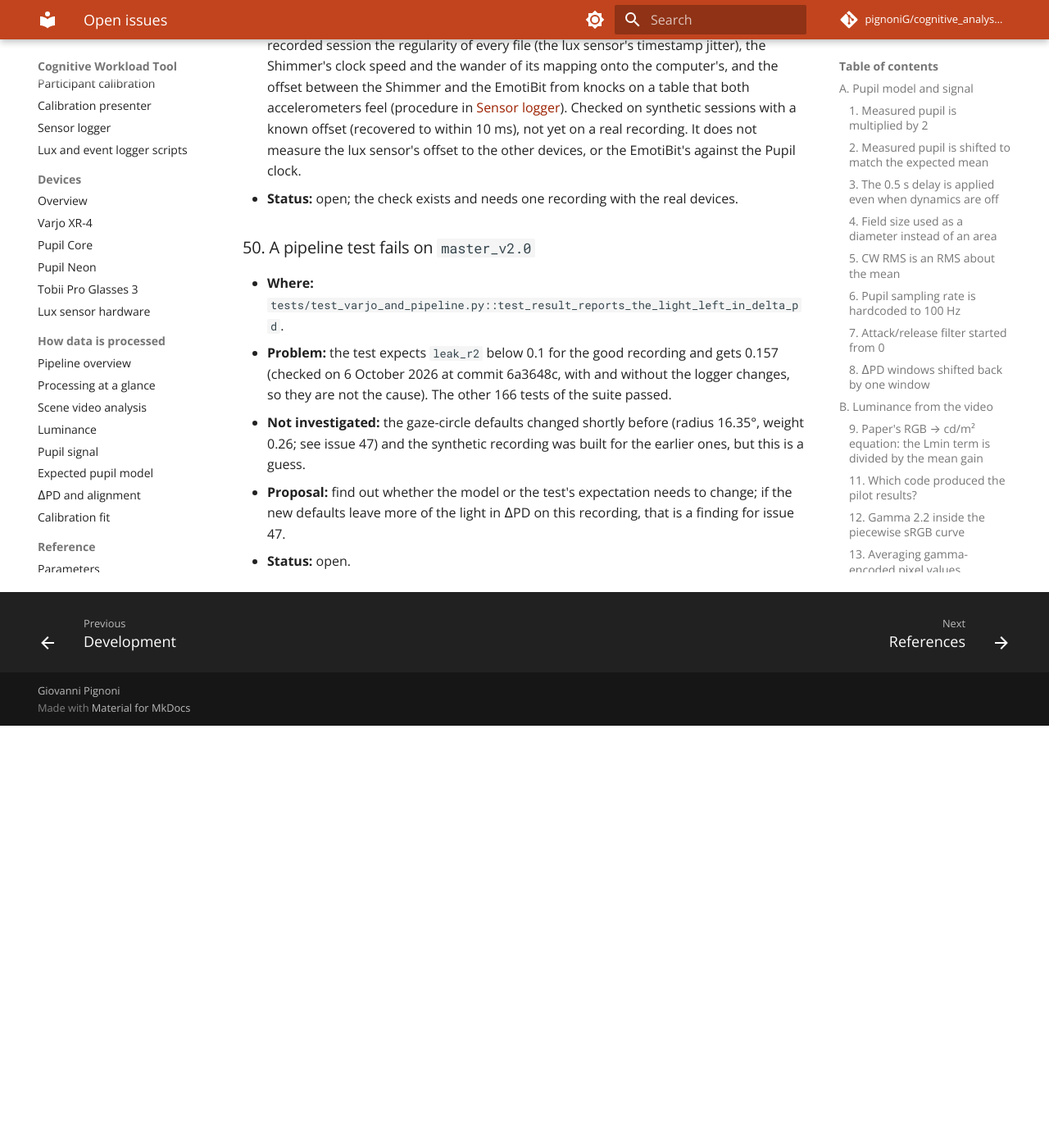
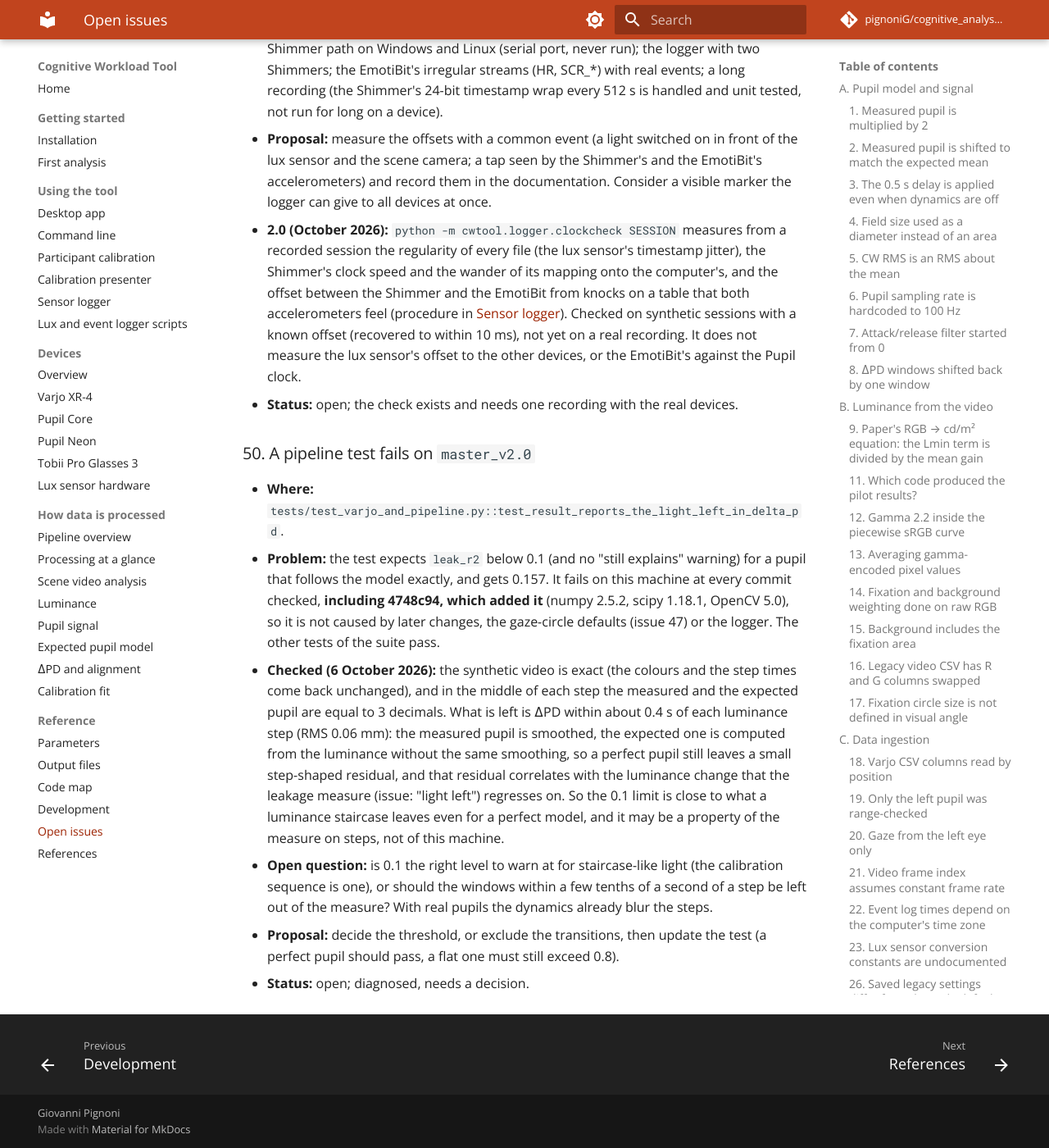
Before and after one commit to pignoniG/cognitive_analysis_tool, an MkDocs documentation site: the page built from docs/OPEN_ISSUES.md, in a window 1280 px wide and 1400 px high, scrolled down 36492 px. Shown: the whole window at 82% size. Built offline with MkDocs 1.6.1 and Material for MkDocs 9.7.7, drawn with Linux system fonts in a browser that asks for light colours; comment, search, counter and statistics services are not loaded; before the commit the page ends 37377 px from its top, so only the background shows below that; some of the changed text lies outside the part shown.

Commit message:
Open issues 46 and 50: the VR presenter's retest and the failing test's diagnosis
46: the presenter runs in a headset after the WebXR fix (reported by G. Pignoni); what is still unmeasured is the light
in the headset, so the title and the status say that, and the presenter's page says the colour has not been measured.

50: the failing test is not caused by the gaze-circle defaults or the logger: it fails at the commit that added it.
The synthetic video is exact and the measured and expected pupils agree in the middle of each step; what is left is
a small step-shaped residual within about 0.4 s of each luminance step, which the light-left measure picks up.
The question is whether 0.1 is the right level to warn at for staircase-like light.

```diff
--- a/docs/OPEN_ISSUES.md
+++ b/docs/OPEN_ISSUES.md
@@ -926,7 +926,7 @@
 - **Status:** needs data (the real-recording checks above).
 
 
-### 46. The VR calibration presenter has not been run in a headset
+### 46. The VR calibration presenter's colours have not been measured in a headset
 - **Where:** `docs/calibration-tool/index.html` (WebXR path, `startVR`), with `vendor/three-slim.module.js`.
 - **Checked:** the sphere renders the requested sRGB code exactly to a normal canvas (seven levels read back); the
   screen mode, editor, seeded scrambling and CSV files were run in a browser, and the CSVs load in
@@ -940,7 +940,13 @@
   context lost and restored: the context had not been created XR-compatible, so making it so at session start
   recreated it. Now created with `xrCompatible: true`, and the session is ended if setup fails. If it recurs, the
   browser is probably not on the GPU the headset is connected to (hybrid-graphics computers).
-- **Status:** needs data.
+- **Retested (reported by G. Pignoni, October 2026):** after that fix the presenter runs in the headset. Which headset
+  and browser, and whether the colours were compared, are not recorded here.
+- **Still to measure:** that the framebuffer keeps the sRGB value (the lux sensor's reading of the grey levels
+  against the screen mode's), that the logged frame timestamps match the display (they are the frame's submission,
+  not its scan-out), and how the runtime's refresh rate affects steps of a few seconds. The trigger and the end of
+  the session were not reported on.
+- **Status:** the session works; the light in the headset still needs a measurement.
 
 ### 47. Fixation and background weights
 - **Where:** `Parameters.fixation_weight` (default 0.65), used by every luminance method (`VideoResult.weighted`).
@@ -1034,11 +1040,20 @@
 ### 50. A pipeline test fails on `master_v2.0`
 
 - **Where:** `tests/test_varjo_and_pipeline.py::test_result_reports_the_light_left_in_delta_pd`.
-- **Problem:** the test expects `leak_r2` below 0.1 for the good recording and gets 0.157 (checked on 6 October 2026
-  at commit 6a3648c, with and without the logger changes, so they are not the cause). The other 166 tests of the
-  suite passed.
-- **Not investigated:** the gaze-circle defaults changed shortly before (radius 16.35°, weight 0.26; see issue 47) and
-  the synthetic recording was built for the earlier ones, but this is a guess.
-- **Proposal:** find out whether the model or the test's expectation needs to change; if the new defaults leave more
-  of the light in ΔPD on this recording, that is a finding for issue 47.
-- **Status:** open.
+- **Problem:** the test expects `leak_r2` below 0.1 (and no "still explains" warning) for a pupil that follows the model
+  exactly, and gets 0.157. It fails on this machine at every commit checked, **including 4748c94, which added it**
+  (numpy 2.5.2, scipy 1.18.1, OpenCV 5.0), so it is not caused by later changes, the gaze-circle defaults (issue 47)
+  or the logger. The other tests of the suite pass.
+- **Checked (6 October 2026):** the synthetic video is exact (the colours and the step times come back unchanged),
+  and in the middle of each step the measured and the expected pupil are equal to 3 decimals. What is left is ΔPD
+  within about 0.4 s of each luminance step (RMS 0.06 mm): the measured pupil is smoothed, the expected one is
+  computed from the luminance without the same smoothing, so a perfect pupil still leaves a small step-shaped
+  residual, and that residual correlates with the luminance change that the leakage measure (issue: "light left")
+  regresses on. So the 0.1 limit is close to what a luminance staircase leaves even for a perfect model, and it
+  may be a property of the measure on steps, not of this machine.
+- **Open question:** is 0.1 the right level to warn at for staircase-like light (the calibration sequence is one),
+  or should the windows within a few tenths of a second of a step be left out of the measure? With real pupils the
+  dynamics already blur the steps.
+- **Proposal:** decide the threshold, or exclude the transitions, then update the test (a perfect pupil should pass,
+  a flat one must still exceed 0.8).
+- **Status:** open; diagnosed, needs a decision.
```
Also changed, not shown: docs/usage/calibration-tool.md (+4 -3 lines).
